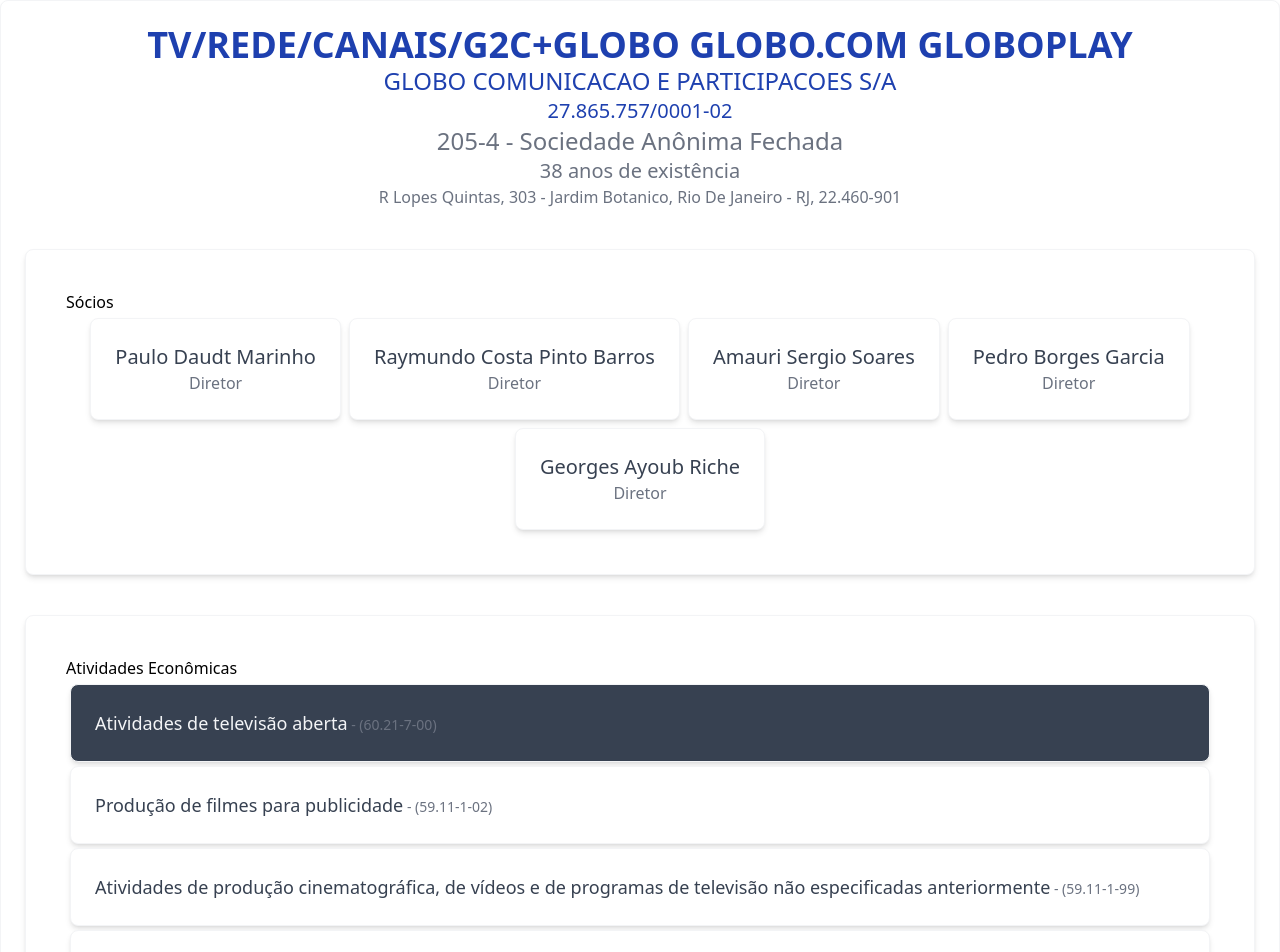
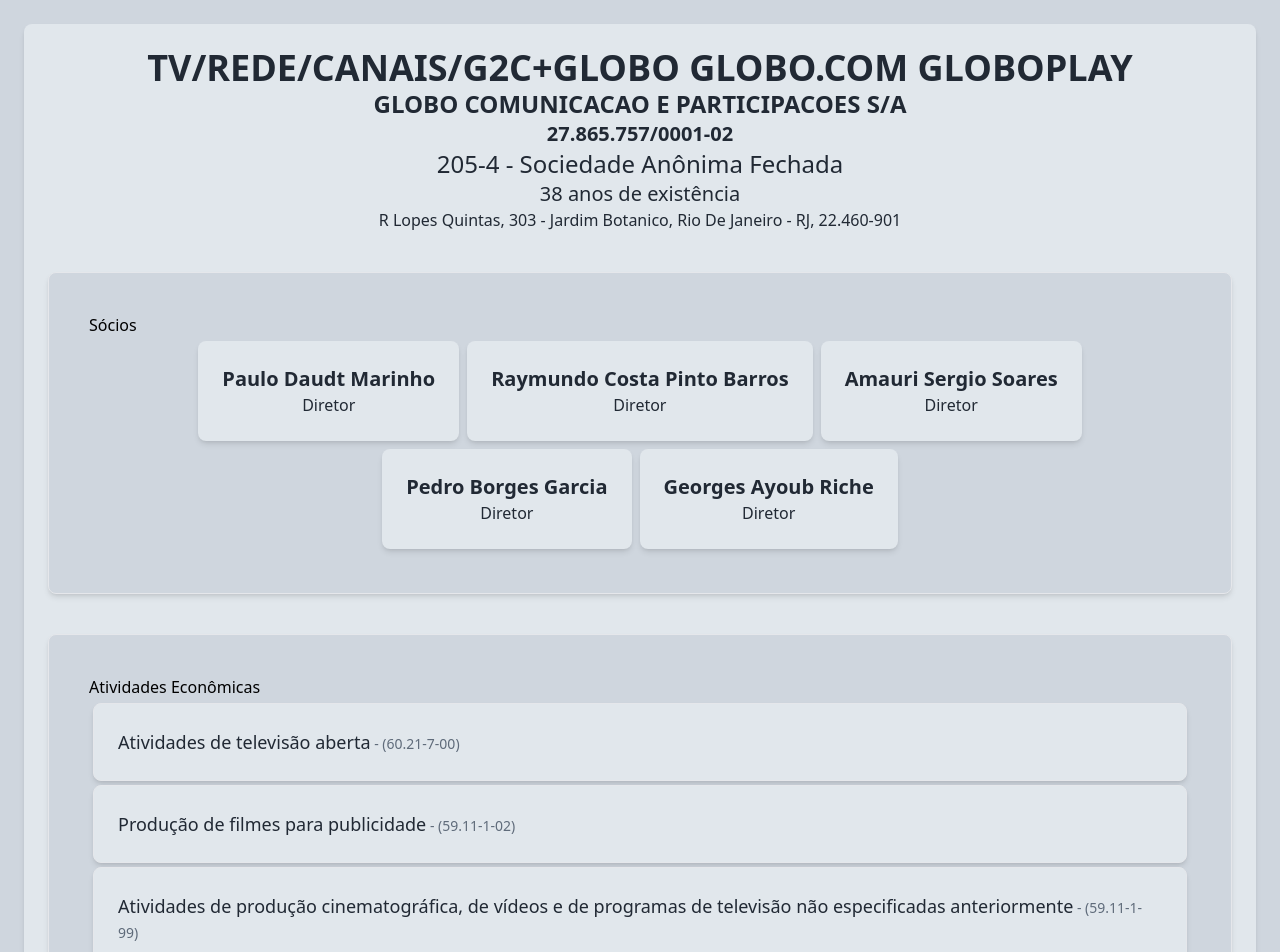
Before and after one commit to Tiago370/dados-cnpj-receita, a React (Vite) app in the folder front-end/: page / in a window 1280 px wide. Shown: the top 952 px of the page. Built offline with nearby package versions, Linux system fonts and the light colour scheme.

Commit message:
Update design

```diff
--- a/front-end/src/cards/CardCNAE.tsx
+++ b/front-end/src/cards/CardCNAE.tsx
@@ -8,15 +8,15 @@
         <div>
             {
                 principal && (
-                    <div className="bg-secondary-dark border border-secondary-light rounded-lg shadow-md p-6 m-1 text-left">
-                        <p className=""><span className='text-lg text-secondary-light'>{descricao}</span><span className='text-sm text-secondary'> - ({codigo})</span></p>
+                    <div className="bg-neutral-6 border border-secondary-light rounded-lg shadow-md p-6 m-1 text-left">
+                        <p className=""><span className='text-neutral-1 text-lg'>{descricao}</span><span className='text-neutral-2 text-sm'> - ({codigo})</span></p>
                     </div>
                 )
             }
             {
                 !principal && (
-                    <div className="bg-white border border-secondary-light rounded-lg shadow-md p-6 m-1 text-left">
-                        <p className=""><span className='text-lg text-secondary-dark'>{descricao}</span><span className='text-sm text-secondary'> - ({codigo})</span></p>
+                    <div className="bg-neutral-6 border border-secondary-light rounded-lg shadow-md p-6 m-1 text-left">
+                        <p className=""><span className='text-neutral-1 text-lg'>{descricao}</span><span className='text-neutral-2 text-sm'> - ({codigo})</span></p>
                     </div>
                 )
             }
--- a/front-end/src/cards/CardCNAEs.tsx
+++ b/front-end/src/cards/CardCNAEs.tsx
@@ -5,7 +5,7 @@
   const cnae_principal = props.cnae_principal[0];
   console.log(cnae_principal)
   return (
-    <div className="py-10 px-10 my-10 bg-white border border-secondary-light rounded-lg shadow-md text-left">
+    <div className="bg-neutral-5 py-10 px-10 my-10 border border-secondary-light rounded-lg shadow-md text-left">
       <h3>Atividades Econômicas</h3>
       <CardCNAE cnae={cnae_principal} principal={true} />
       {cnaes_secundarios.map((cnae: any, index: number) => (
--- a/front-end/src/cards/CardEmpresa.tsx
+++ b/front-end/src/cards/CardEmpresa.tsx
@@ -24,12 +24,12 @@
     }
     return (
         <>
-            <div className="bg-white border border-secondary-light rounded-lg shadow-md p-6 text-center">
-                <p className="text-primary-dark text-4xl font-bold">{fantasia}</p>
-                <p className="text-primary-dark text-2xl font-semibol">{nome}</p>
-                <p className="text-primary-dark text-xl font-semibol">{cnpj}</p>
+            <div className="bg-neutral-6 rounded-lg shadow-md p-6 m-6 text-center">
+                <p className="text-neutral-1 text-4xl font-bold">{fantasia}</p>
+                <p className="text-neutral-1 text-2xl font-bold">{nome}</p>
+                <p className="text-neutral-1 text-xl font-bold">{cnpj}</p>
                 {/* <p className="">{situacao}</p> */}
-                <p className="text-secondary text-2xl font-semibol">{natureza_juridica}</p>
+                <p className="text-neutral-1 text-2xl font-semibol">{natureza_juridica}</p>
                 <LinhaIdade data_abertura={data_abertura} />
                 <LinhaEndereco endereco={endereco} />
                 <CardSocios socios={socios} />
--- a/front-end/src/cards/CardSocio.tsx
+++ b/front-end/src/cards/CardSocio.tsx
@@ -7,9 +7,9 @@
     qualificacao = replace(qualificacao, /[\d]/g, '');
     qualificacao = replace(qualificacao, /-/g, ' ');
     return (
-      <div className="bg-white border border-secondary-light rounded-lg shadow-md p-6 m-1 text-center">
-        <p className="text-xl text-secondary-dark">{socio}</p>
-        <p className="text-secondary">{qualificacao}</p>
+      <div className="bg-neutral-6 rounded-lg shadow-md p-6 m-1 text-center">
+        <p className="text-neutral-1 font-bold text-xl">{socio}</p>
+        <p className="text-neutral-1">{qualificacao}</p>
       </div>
     )
   }
--- a/front-end/src/cards/CardSocios.tsx
+++ b/front-end/src/cards/CardSocios.tsx
@@ -4,7 +4,7 @@
   const socios = props.socios;
 
   return (
-    <div className="py-10 px-10 my-10 bg-white border border-secondary-light rounded-lg shadow-md text-left">
+    <div className="bg-neutral-5 py-10 px-10 my-10 border rounded-lg shadow-md text-left">
       <h3>Sócios</h3>
       <div className="flex items-center justify-center flex-wrap">
         {socios.map((socio: any, index: number) => (
--- a/front-end/src/index.css
+++ b/front-end/src/index.css
@@ -15,3 +15,6 @@
 .card-cnae-principal {
   @apply overflow-hidden m-2 p-5 rounded-2xl w-[300px] bg-red-400 text-gray-100 items-center justify-center text-center;
 }
+body {
+  @apply bg-neutral-5;
+}
--- a/front-end/src/linhas/LinhaEndereco.tsx
+++ b/front-end/src/linhas/LinhaEndereco.tsx
@@ -8,7 +8,7 @@
     let uf = props.endereco.uf;
     let endereco = `${logradouro}, ${numero} - ${bairro}, ${municipio} - ${uf}, ${cep}`
     return (
-      <div className="text-center text-secondary text-base">
+      <div className="text-neutral-1 text-center text-base">
         <p className="">{endereco}</p>
       </div>
     )
--- a/front-end/src/linhas/LinhaIdade.tsx
+++ b/front-end/src/linhas/LinhaIdade.tsx
@@ -4,7 +4,7 @@
     let idade = differenceInYears(new Date(), data_abertura);
     let linha = `${idade} anos de existência`
     return (
-      <div className="text-center text-secondary text-xl font-semibol">
+      <div className="text-neutral-1 text-center text-xl font-semibol">
         <p className="">{linha}</p>
       </div>
     )
--- a/front-end/tailwind.config.js
+++ b/front-end/tailwind.config.js
@@ -9,14 +9,22 @@
     extend: {
       colors: {
         primary: {
-          light: '#3B82F6',  // Azul claro
-          DEFAULT: '#1E3A8A', // Azul escuro
-          dark: '#1E40AF',
+          1: '#203D54',
+          2: '#1A4971',
+          3: '#2368A2',
+          4: '#3183C8',
+          5: '#63A2D8',
+          6: '#AAD4F5',
+          7: '#EFF8FF',
         },
-        secondary: {
-          light: '#F3F4F6', // Cinza claro
-          DEFAULT: '#6B7280', // Cinza médio
-          dark: '#374151',   // Cinza escuro
+        neutral: {
+          1: '#212934',
+          2: '#5F6B7A',
+          3: '#8895A7',
+          4: '#B8C4CE',
+          5: '#CFD6DE',
+          6: '#E1E7EC',
+          7: '#F8F9FA',
         },
         success: '#10B981',  // Verde
         warning: '#F59E0B',  // Amarelo
```
